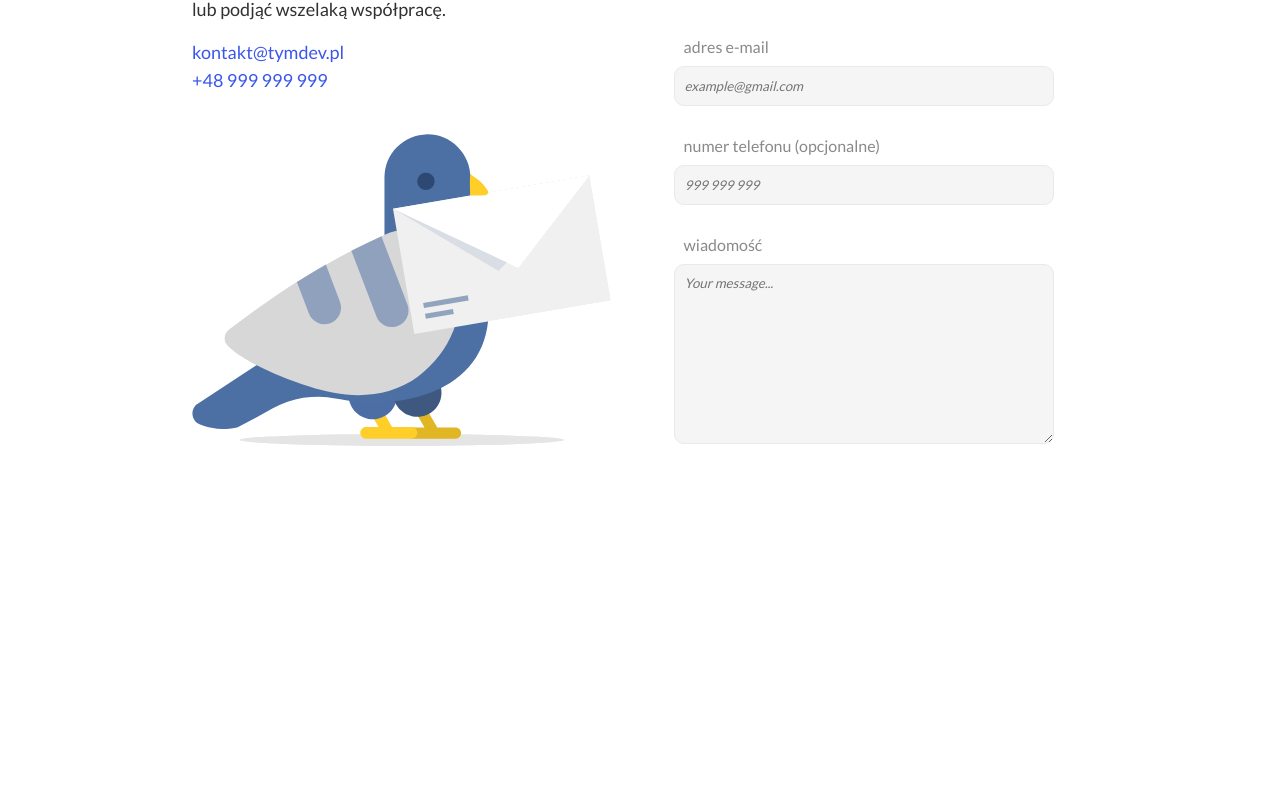
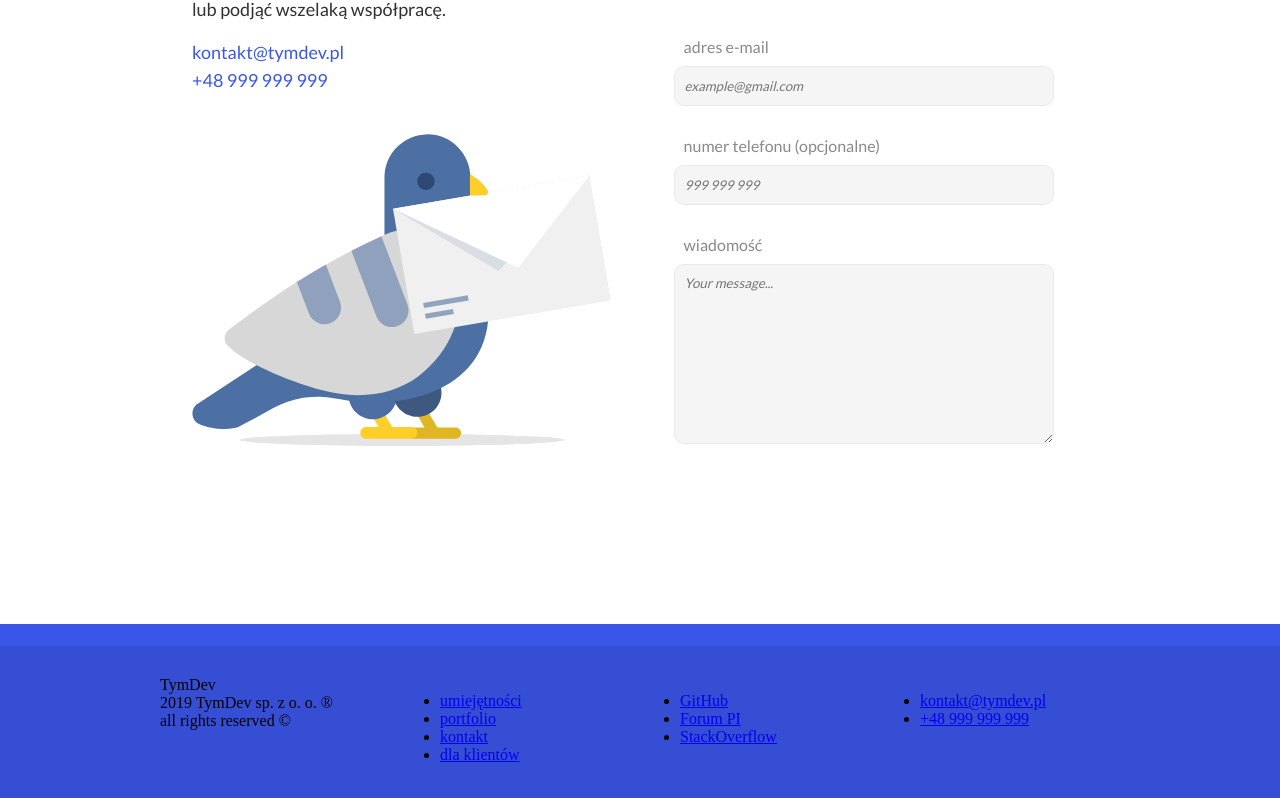
Before and after one commit to d0peCode/tymdev, an Angular app: page / in a window 1280 px wide. Shown: the part 3483-4281 px from the top of the page. Before the commit the page ends 3947 px from the top, so only its background shows below. Built offline with nearby package versions, Linux system fonts and the light colour scheme.

Commit message:
add footer

```diff
--- a/package.json
+++ b/package.json
@@ -21,6 +21,7 @@
     "@angular/router": "~7.2.0",
     "core-js": "^2.5.4",
     "rxjs": "~6.3.3",
+    "swiper": "^4.5.0",
     "tslib": "^1.9.0",
     "zone.js": "~0.8.26"
   },
--- a/src/app/app.component.html
+++ b/src/app/app.component.html
@@ -7,4 +7,5 @@
 <app-skills></app-skills>
 <app-portfolio></app-portfolio>
 <app-contact></app-contact>
+<app-footer></app-footer>
 <router-outlet></router-outlet>
--- a/src/app/app.module.ts
+++ b/src/app/app.module.ts
@@ -10,6 +10,7 @@ import { ContactComponent } from './contact/contact.component';
 import { NavComponent } from './nav/nav.component';
 import { GreetingComponent } from './greeting/greeting.component';
 import { LogoComponent } from './logo/logo.component';
+import { FooterComponent } from './footer/footer.component';
 
 @NgModule({
   declarations: [
@@ -20,7 +21,8 @@ import { LogoComponent } from './logo/logo.component';
     ContactComponent,
     NavComponent,
     GreetingComponent,
-    LogoComponent
+    LogoComponent,
+    FooterComponent
   ],
   imports: [
     BrowserModule,
--- /dev/null
+++ b/src/app/footer/footer.component.html
@@ -0,0 +1,49 @@
+<footer class="footer">
+    <div class="footer__container">
+        <div class="footer__col">
+            <span class="logo-icon"></span>
+            <span class="logo-header">TymDev</span>
+            <div>2019 TymDev sp. z o. o. ®</div>
+            <div>all rights reserved ©</div>
+        </div>
+        <div class="footer__col">
+            <ul>
+                <li>
+                    <a href="#skills">umiejętności</a>
+                </li>
+                <li>
+                    <a href="#skills">portfolio</a>
+                </li>
+                <li>
+                    <a href="#skills">kontakt</a>
+                </li>
+                <li>
+                    <a href="tymdev.pl/admin" target="_blank">dla klientów</a>
+                </li>
+            </ul>
+        </div>
+        <div class="footer__col">
+            <ul>
+                <li>
+                    <a href="#skills">GitHub</a>
+                </li>
+                <li>
+                    <a href="#skills">Forum PI</a>
+                </li>
+                <li>
+                    <a href="#skills">StackOverflow</a>
+                </li>
+            </ul>
+        </div>
+        <div class="footer__col">
+            <ul>
+                <li>
+                    <a href="mailto:kontakt@tymdev.pl" target="_top">kontakt@tymdev.pl</a>
+                </li>
+                <li>
+                    <a href="tel:123-456-7890">+48 999 999 999</a>
+                </li>
+            </ul>
+        </div>
+    </div>
+</footer>
--- /dev/null
+++ b/src/app/footer/footer.component.scss
@@ -0,0 +1,18 @@
+.footer {
+  margin-top: 20vh;
+  height: 200px;
+  width: 100%;
+  background-color: #354ed4;
+  border-top: 22px solid #3a55e9;
+
+  &__container {
+    display: flex;
+    width: 75%;
+    margin: 0 auto;
+    padding: 30px 0;
+  }
+
+  &__col {
+    width: 25%;
+  }
+}
--- /dev/null
+++ b/src/app/footer/footer.component.ts
@@ -0,0 +1,15 @@
+import { Component, OnInit } from '@angular/core';
+
+@Component({
+  selector: 'app-footer',
+  templateUrl: './footer.component.html',
+  styleUrls: ['./footer.component.scss']
+})
+export class FooterComponent implements OnInit {
+
+  constructor() { }
+
+  ngOnInit() {
+  }
+
+}
```
Also changed, not shown: 2 other files (tests, documents, lock files or other folders).
